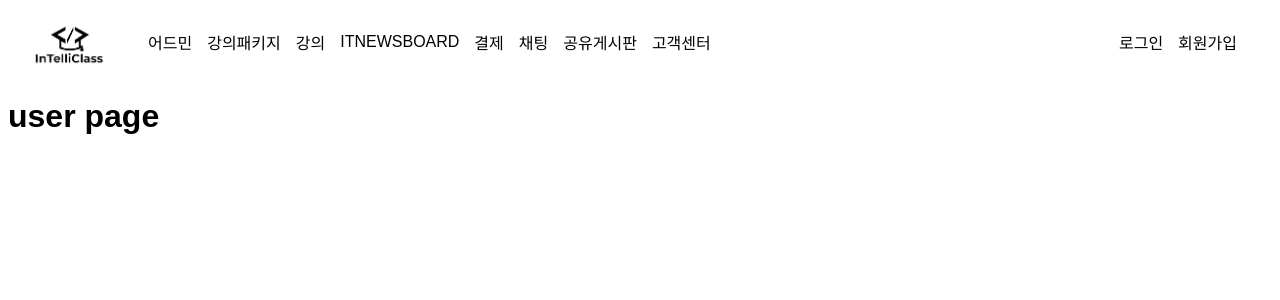
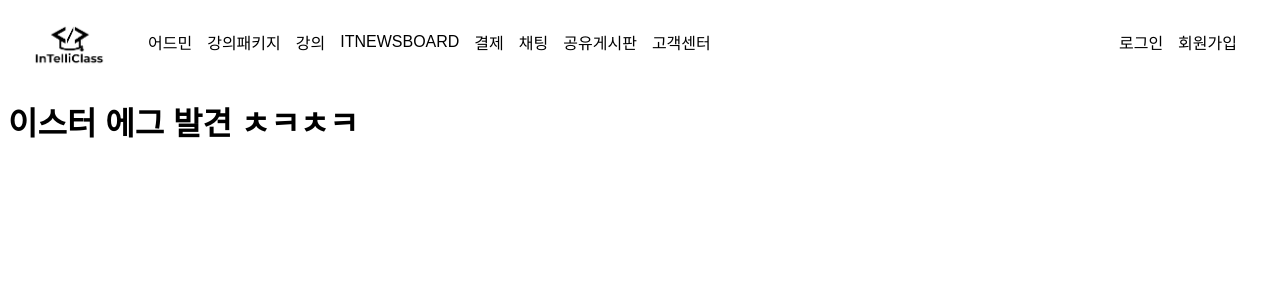
Before and after one commit to qkskck326326/intelligent_react, a Next.js app: page /user in a window 1280 px wide. Shown: the top 300 px of the page. Built offline with nearby package versions, Linux system fonts and the light colour scheme; a web font is replaced by a local one.

Commit message:
Update index.jsx

```diff
--- a/src/pages/user/index.jsx
+++ b/src/pages/user/index.jsx
@@ -1,7 +1,7 @@
 
 const Index = () => {
     return (
-        <h1>user page</h1>
+        <h1>이스터 에그 발견 ㅊㅋㅊㅋ</h1>
     );
 };
 
```
